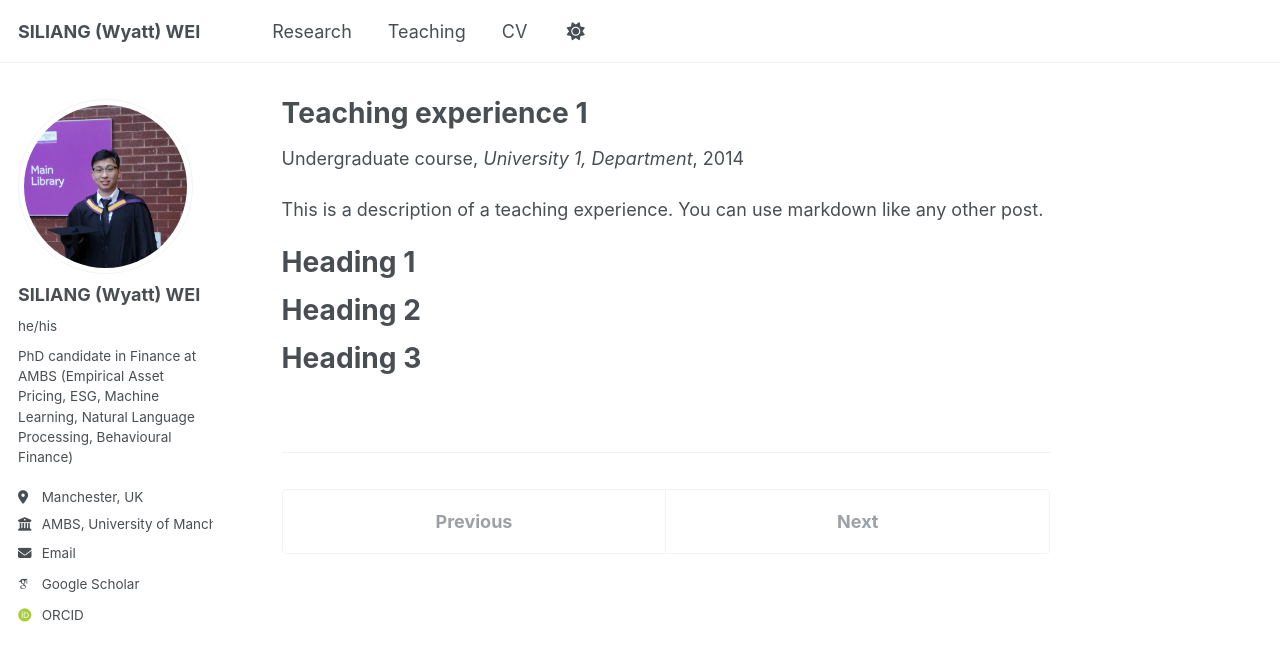
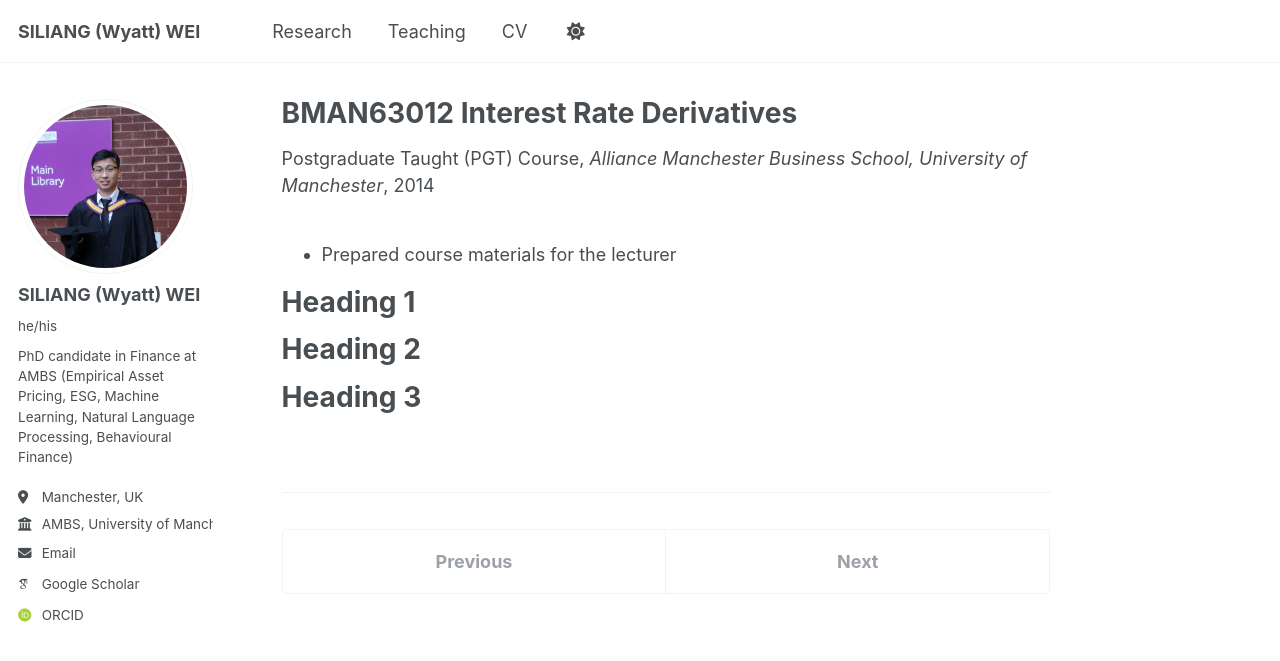
Before and after one commit to wyattswei/wyattswei.github.io, a Jekyll site: the page built from _teaching/2014-spring-teaching-1.md, in a window 1280 px wide. Shown: the top 661 px of the page. Built offline with Jekyll 4.4.1, drawn with Linux system fonts in a browser that asks for light colours; some web fonts are replaced.

Commit message:
add bman63012, remove location

```diff
--- a/_teaching/2014-spring-teaching-1.md
+++ b/_teaching/2014-spring-teaching-1.md
@@ -1,14 +1,13 @@
 ---
-title: "Teaching experience 1"
+title: "BMAN63012 Interest Rate Derivatives"
 collection: teaching
-type: "Undergraduate course"
-permalink: /teaching/2014-spring-teaching-1
-venue: "University 1, Department"
+type: "Postgraduate Taught (PGT) Course"
+permalink: /teaching/bman63012-interest-rate-derivatives
+venue: "Alliance Manchester Business School, University of Manchester"
 date: 2014-01-01
-location: "City, Country"
 ---
 
-This is a description of a teaching experience. You can use markdown like any other post.
+* Prepared course materials for the lecturer
 
 Heading 1
 ======
```
